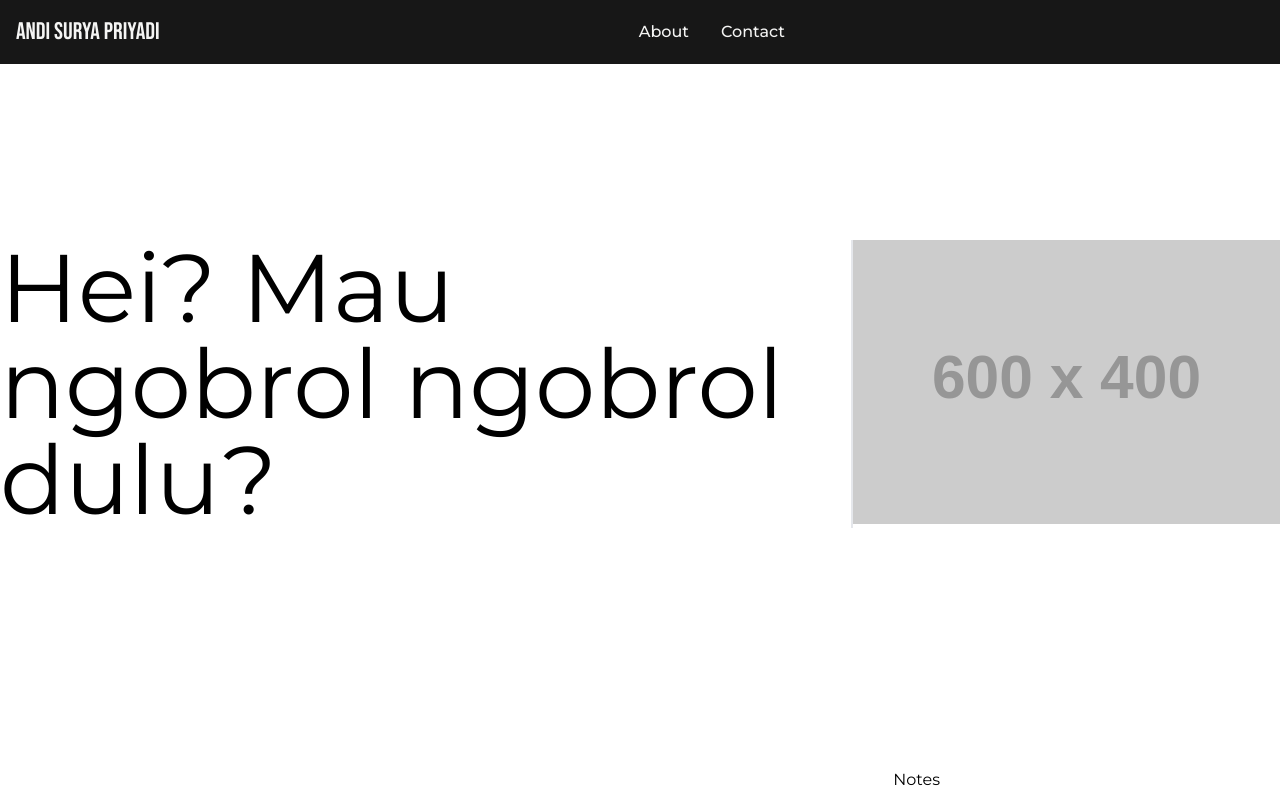
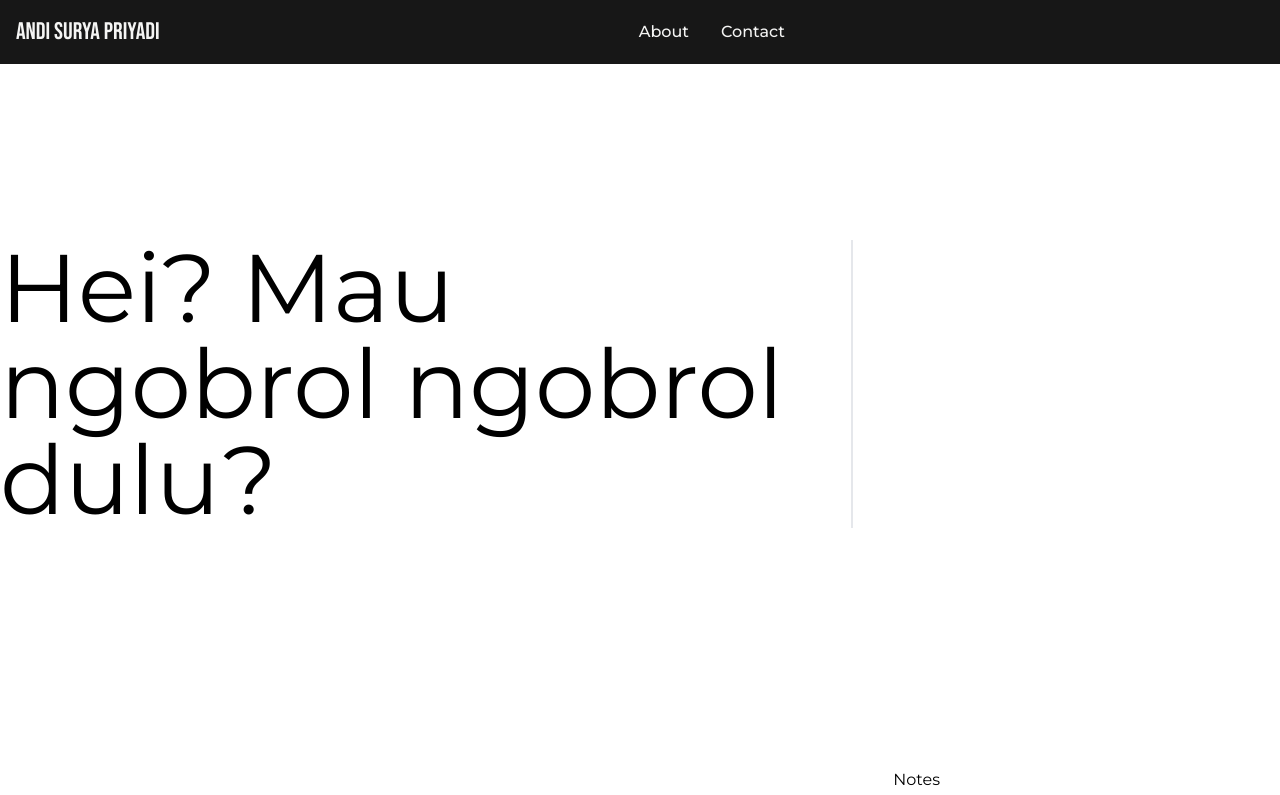
Before and after one commit to Andisurya01/Andisurya01, a React (Vite) app: page /Contact in a window 1280 px wide. Shown: the top 795 px of the page. Built offline with nearby package versions, Linux system fonts and the light colour scheme.

Commit message:
Update Sapaan.jsx

```diff
--- a/src/AllComponentsHere/Components Contact/Sapaan.jsx
+++ b/src/AllComponentsHere/Components Contact/Sapaan.jsx
@@ -6,7 +6,6 @@ const Sapaan = () => {
                 <h1 className="font-montserrat-800 text-8xl">Hei? Mau ngobrol ngobrol dulu?</h1>
             </div>
             <div className="">
-                <img src="https://placeholder.com/600x400" />
             </div>
         </div>
     )
```
